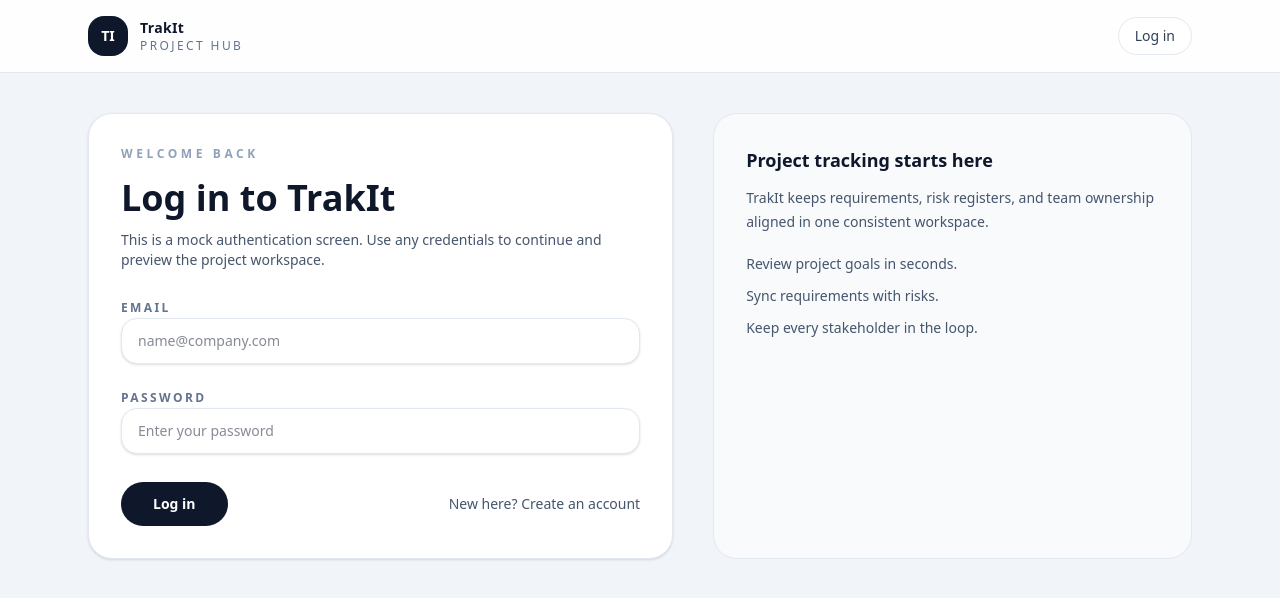
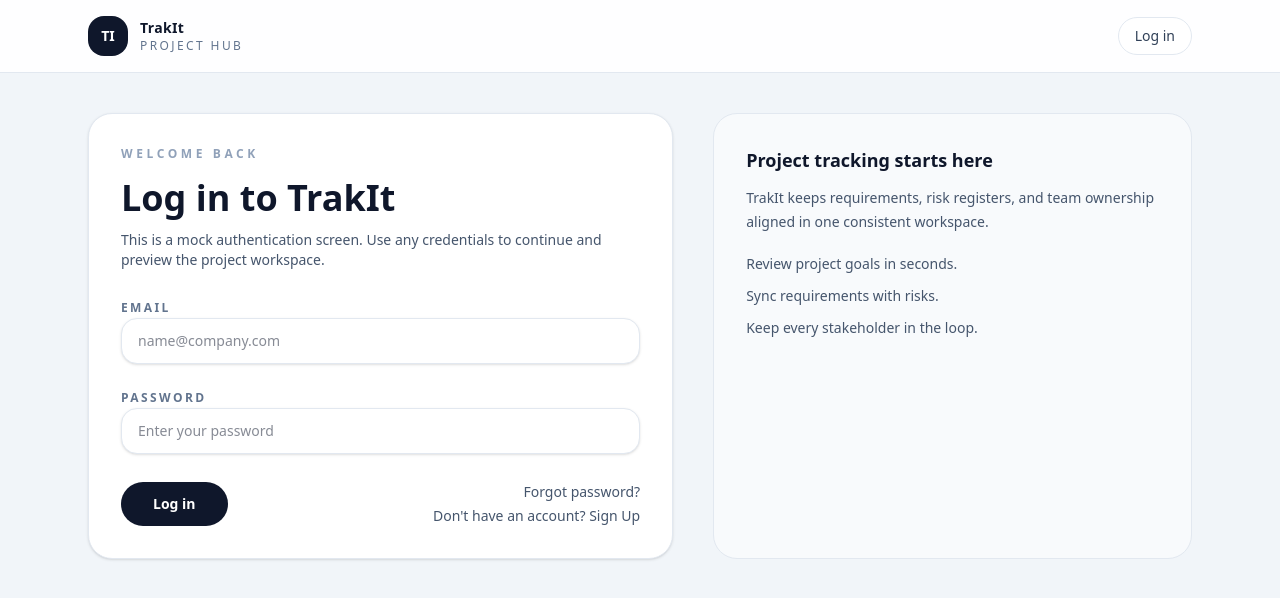
Before and after one commit to SWE6633-Group3/TrakIt, a Next.js app: page /login in a window 1280 px wide. Shown: the top 598 px of the page. Built offline with nearby package versions, Linux system fonts and the light colour scheme; no server answers.

Commit message:
Add files via upload

```diff
--- a/app/login/_components/LoginForm.tsx
+++ b/app/login/_components/LoginForm.tsx
@@ -16,7 +16,6 @@ export default function LoginForm() {
   const [errorMessage, setErrorMessage] = useState<string | null>(null);
   const [isSubmitting, setIsSubmitting] = useState(false);
 
-  // Auto-redirect if already logged in
   useEffect(() => {
     if (localStorage.getItem(STORAGE_KEY) === "true") {
       router.push("/projects");
@@ -60,7 +59,6 @@ export default function LoginForm() {
       router.refresh();
 
     } catch (error: unknown) {
-      // FIX: Check instance to avoid 'any' linting error
       if (error instanceof Error) {
         setErrorMessage(error.message);
       } else {
@@ -73,6 +71,7 @@ export default function LoginForm() {
 
   return (
     <form onSubmit={handleLogin} className="space-y-5">
+      {/* Email Field */}
       <div className="space-y-2">
         <label htmlFor="email-field" className="text-xs font-semibold uppercase tracking-[0.2em] text-slate-500">
           Email
@@ -89,6 +88,7 @@ export default function LoginForm() {
         />
       </div>
 
+      {/* Password Field */}
       <div className="space-y-2">
         <label htmlFor="password-field" className="text-xs font-semibold uppercase tracking-[0.2em] text-slate-500">
           Password
@@ -105,12 +105,14 @@ export default function LoginForm() {
         />
       </div>
 
+      {/* Error Message */}
       {errorMessage && (
         <div role="alert" className="rounded-2xl border border-rose-200 bg-rose-50 px-4 py-3 text-sm text-rose-700">
           {errorMessage}
         </div>
       )}
 
+      {/* Bottom Action Area */}
       <div className="flex flex-col gap-3 pt-2 sm:flex-row sm:items-center sm:justify-between">
         <button
           type="submit"
@@ -119,12 +121,22 @@ export default function LoginForm() {
         >
           {isSubmitting ? "Signing in..." : "Log in"}
         </button>
-        <Link
-          href="/signup"
-          className="text-sm font-medium text-slate-600 hover:text-slate-900 transition-colors dark:text-slate-300 dark:hover:text-white"
-        >
-          New here? Create an account
-        </Link>
+
+        {/* Navigation Links Stacked Right - Matched Styles */}
+        <div className="flex flex-col items-end gap-1">
+          <Link
+            href="/forgot-password"
+            className="text-sm font-medium text-slate-600 hover:text-slate-900 transition-colors dark:text-slate-300 dark:hover:text-white"
+          >
+            Forgot password?
+          </Link>
+          <Link
+            href="/signup"
+            className="text-sm font-medium text-slate-600 hover:text-slate-900 transition-colors dark:text-slate-300 dark:hover:text-white"
+          >
+            Don't have an account? Sign Up
+          </Link>
+        </div>
       </div>
     </form>
   );
```
